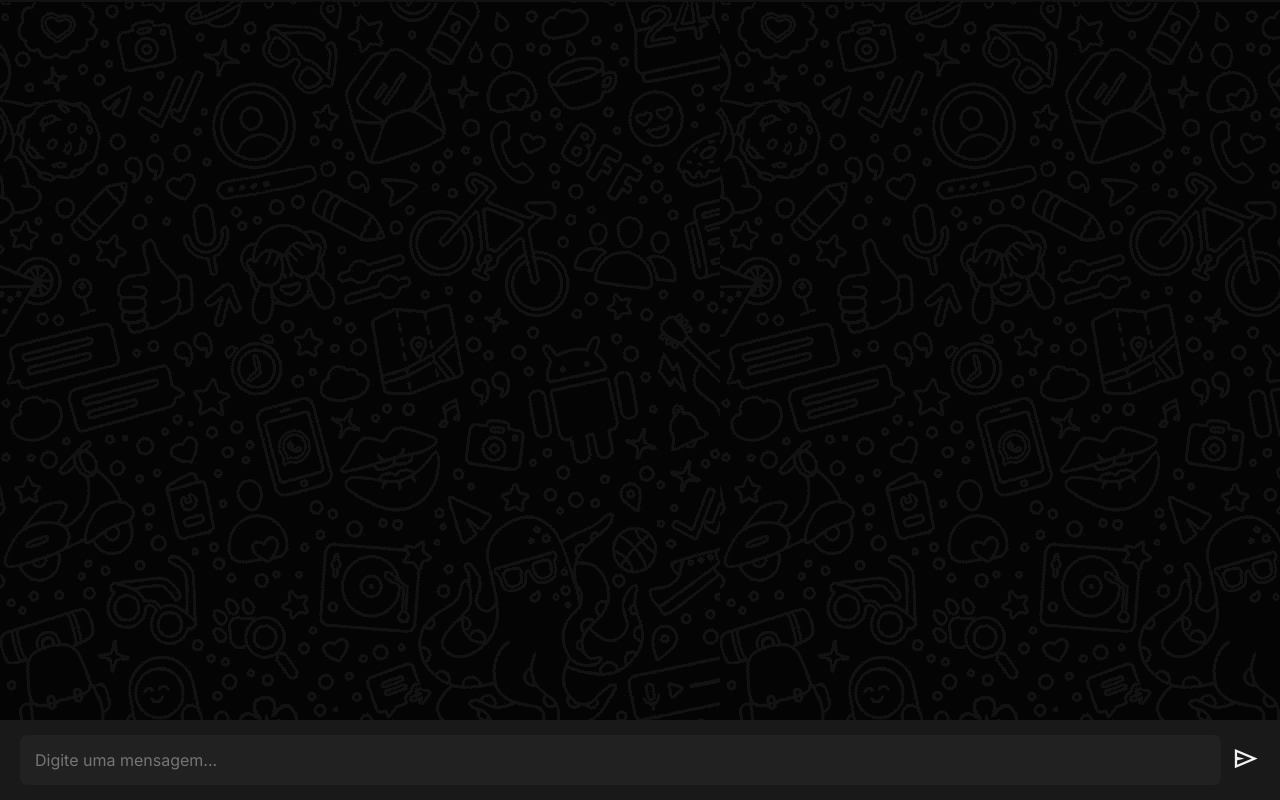
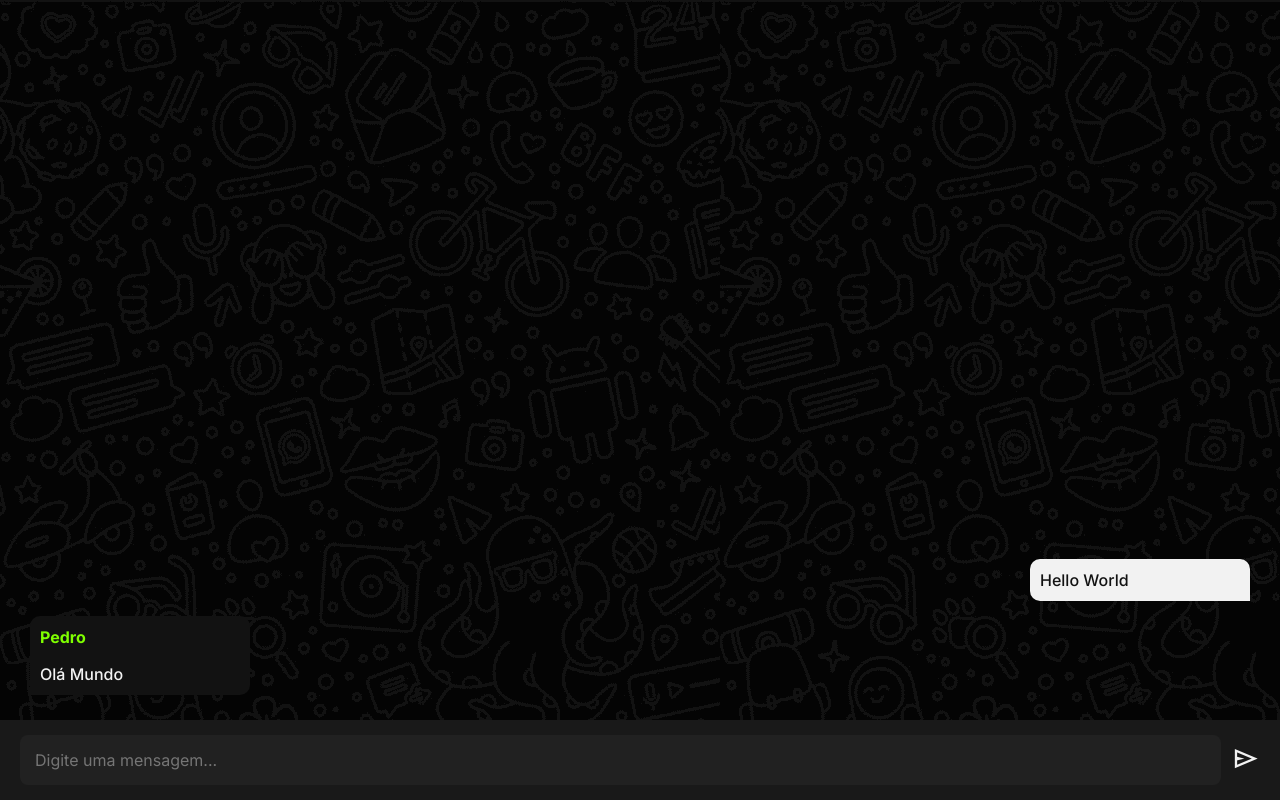
Before and after one commit to ronanrood/chatWhatsapp, a plain HTML site: page frontend/index.html in a window 1280 px wide. Drawn offline with nearby package versions, Linux system fonts and the light colour scheme.

Commit message:
add chatMessager | style chatMessager

```diff
--- a/frontend/css/style.css
+++ b/frontend/css/style.css
@@ -71,6 +71,10 @@ body{
 }
 .chat__messages{
     flex-grow: 1;
+    padding: 30px 30px 90px;
+    display: flex;
+    flex-direction: column;
+    justify-content: end;
 }
 .chat__form{
     background-color: #191919;
@@ -102,3 +106,31 @@ body{
 .chat__button > span{
     font-size: 1.8rem;
 }
+.chat__messages > div{
+    padding: 10px;
+    width: 100%;
+    max-width: 220px;
+    font-size: 0.9;
+    font-weight: 500;
+    margin-bottom: 15px;
+    line-height:22px;
+
+}
+.message--self{
+    color: #121212;
+    border-radius: 10px 10px 0px 10px;
+    background-color: #f2f2f2;
+    align-self: flex-end;
+}
+.message--other{
+    color: #f2f2f2;
+    border-radius: 10px 10px 10px 0px;
+    background-color: #121212;
+    align-self: flex-start;
+}
+.messager--sender{
+    display: block;
+    margin-bottom: 15px;
+    font-weight: 700;
+    color: chartreuse;
+}
--- a/frontend/index.html
+++ b/frontend/index.html
@@ -16,11 +16,11 @@
                 <button type="submit" class="login__button" >Entrar</button>
             </form>
         </div>
-
         <section class="chat">
-
-            <div class="chat__messages"></div>
-
+            <div class="chat__messages">
+                <div class="message--self">Hello World</div>
+                <div class="message--other"><span class="messager--sender">Pedro</span>Olá Mundo</div>
+            </div>
             <form class="chat__form">
                 <input type="text" class="chat__input" placeholder="Digite uma mensagem..." required>
                 <button type="submit" class="chat__button" >
```
